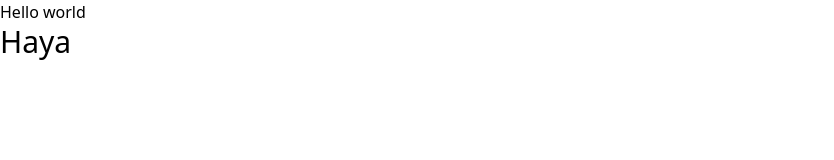
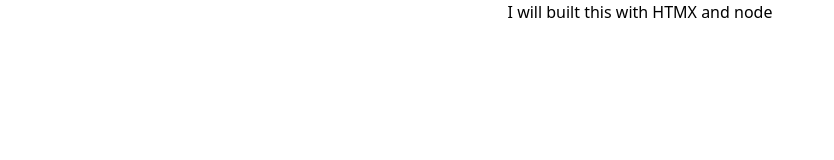
Before and after one commit to askpradana/idx-partners, a website: page index.html in a window 1280 px wide. Shown: the whole page, without its empty margins (0-834 px from the left). Drawn offline with nearby package versions, Linux system fonts and the light colour scheme.

Commit message:
init npm

```diff
--- a/index.html
+++ b/index.html
@@ -13,9 +13,8 @@
 	</head>
 
 	<body>
-		<main>
-			<h1>Hello world</h1>
-            <p class="text-3xl">Haya</p>
+		<main class="flex flex-col items-center">
+			<p>I will built this with HTMX and node</p>
 		</main>
 	</body>
 </html>
```
Also changed, not shown: index.js (added, +11 -0 lines), package.json (added, +16 -0 lines), 2 other files.
